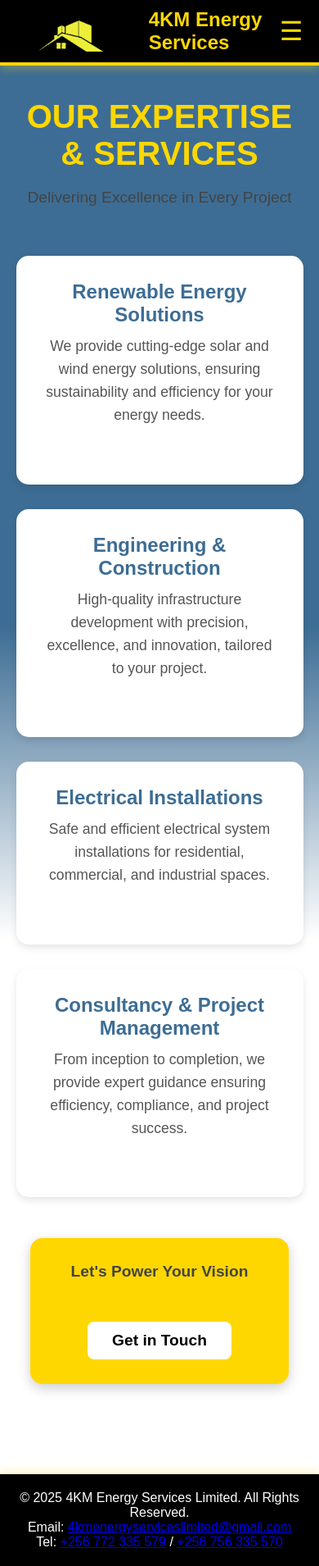
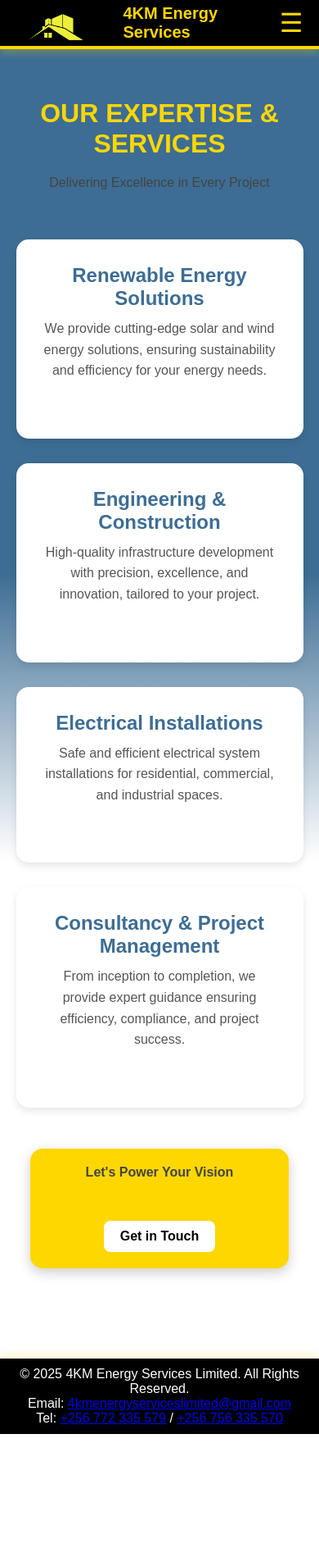
Before and after one commit to Isaprozz/CompanyWebsite, a Django app: page /services/ in a window 390 px wide. Shown: the whole page at 82% size. After the commit the page ends 1749 px from the top, so only its background shows below. Run offline with Django 5.2, Linux system fonts and the light colour scheme.

Commit message:
Construction project @8

```diff
--- a/construction_site/settings.py
+++ b/construction_site/settings.py
@@ -31,7 +31,7 @@
 
 ALLOWED_HOSTS = ['fourkmenergylimitedserv.onrender.com']
 
-# ALLOWED_HOSTS = ['*']
+#ALLOWED_HOSTS = ['*']
 
 
 # Application definition
--- a/contact/static/css/services.css
+++ b/contact/static/css/services.css
@@ -287,6 +287,66 @@
         font-size: 1.2rem;
     }
 }
+
+/* Responsive Design for Small Devices */
+@media (max-width: 768px) {
+    header {
+        padding: 10px 5%;
+        height: 60px;
+    }
+
+    .logo-container {
+        margin-left: 10px;
+    }
+
+    .logo-image {
+        height: 50px;
+    }
+
+    .company-name {
+        font-size: 20px;
+    }
+
+    .nav-links {
+        display: none;
+    }
+
+    .menu-icon {
+        display: block;
+    }
+
+    .mobile-menu.active {
+        display: block;
+        z-index: 3000;
+    }
+
+    .services h1 {
+        font-size: 2rem;
+    }
+
+    .services p {
+        font-size: 1rem;
+    }
+
+    .service-grid {
+        grid-template-columns: 1fr;
+    }
+
+    .cta {
+        font-size: 1.2rem;
+        padding: 20px;
+    }
+
+    .cta a {
+        font-size: 1rem;
+        padding: 10px 20px;
+    }
+
+    footer {
+        padding: 10px;
+    }
+}
+
 /* Scrollbar Styling */
 ::-webkit-scrollbar {
     width: 6px; /* Thin scrollbar */
--- a/contact/static/css/styles.css
+++ b/contact/static/css/styles.css
@@ -285,3 +285,53 @@
         font-size: 1.2rem;
     }
 }
+
+/* Responsive Design for Small Devices */
+@media (max-width: 768px) {
+    header {
+        padding: 10px 5%;
+        height: 60px;
+    }
+
+    .logo-container {
+        margin-left: 10px;
+    }
+
+    .logo-image {
+        height: 50px;
+    }
+
+    .company-name {
+        font-size: 20px;
+    }
+
+    .nav-links {
+        display: none;
+    }
+
+    .menu-icon {
+        display: block;
+    }
+
+    .mobile-menu.active {
+        display: block;
+        z-index: 3000;
+    }
+
+    .hero h2 {
+        font-size: 2.5rem;
+    }
+
+    .hero p {
+        font-size: 1.2rem;
+    }
+
+    .cta-button {
+        font-size: 1rem;
+        padding: 10px 20px;
+    }
+
+    footer {
+        padding: 10px;
+    }
+}
```
Also changed, not shown: contact/static/css/about.css (+29 -0 lines), contact/static/css/contact.css (+31 -0 lines).
